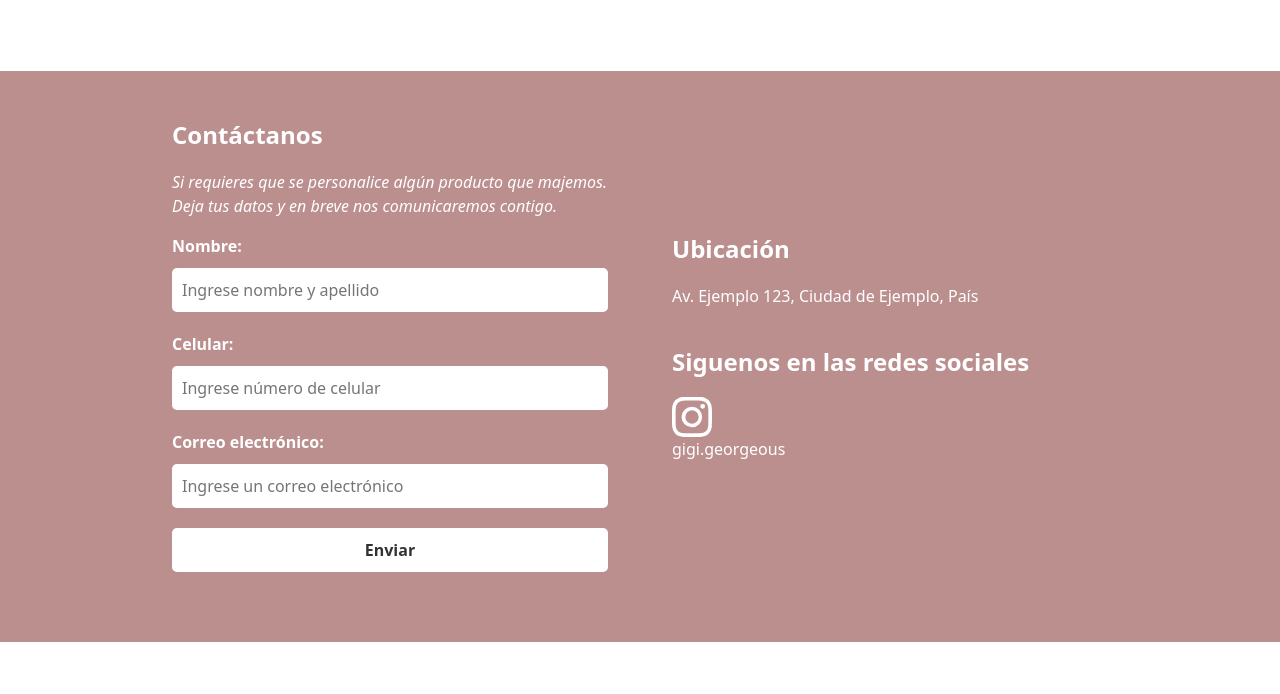
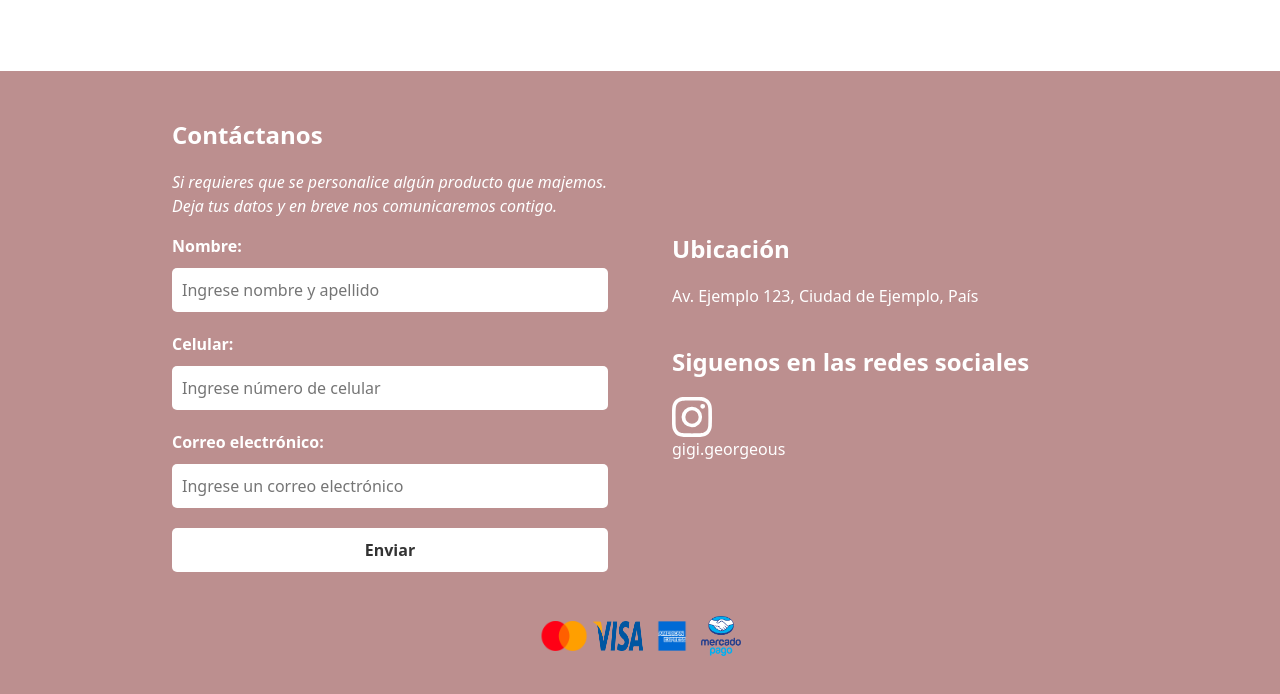
Before and after one commit to AdrielC22/gigigeorgeous, a plain HTML site: page index.html in a window 1280 px wide. Shown: the part 2161-2855 px from the top of the page. Before the commit the page ends 2803 px from the top, so only its background shows below. Drawn offline with nearby package versions, Linux system fonts and the light colour scheme.

Commit message:
Add files via upload

```diff
--- a/index.html
+++ b/index.html
@@ -149,6 +149,13 @@
 			</div>
 		</div>
 	</div>
+  <br>
+  <div class="pagos" align="center">
+    <img src="Img/Mastercard.png" alt="mastercard" width="50" height="30">
+    <img src="Img/Visa.png" alt="visa" width="50" height="30">
+    <img src="Img/American.png" alt="amex" width="50" height="30">
+    <img src="Img/mercado.png" alt="mercadopago" width="40" height="40">
+  </div>
 </footer>
 </a>
 
```
Also changed, not shown: Productos.html (+8 -0 lines), Img/American.png (added), Img/Mastercard.png (added), Img/Visa.png (added), Img/mercado.png (added).
